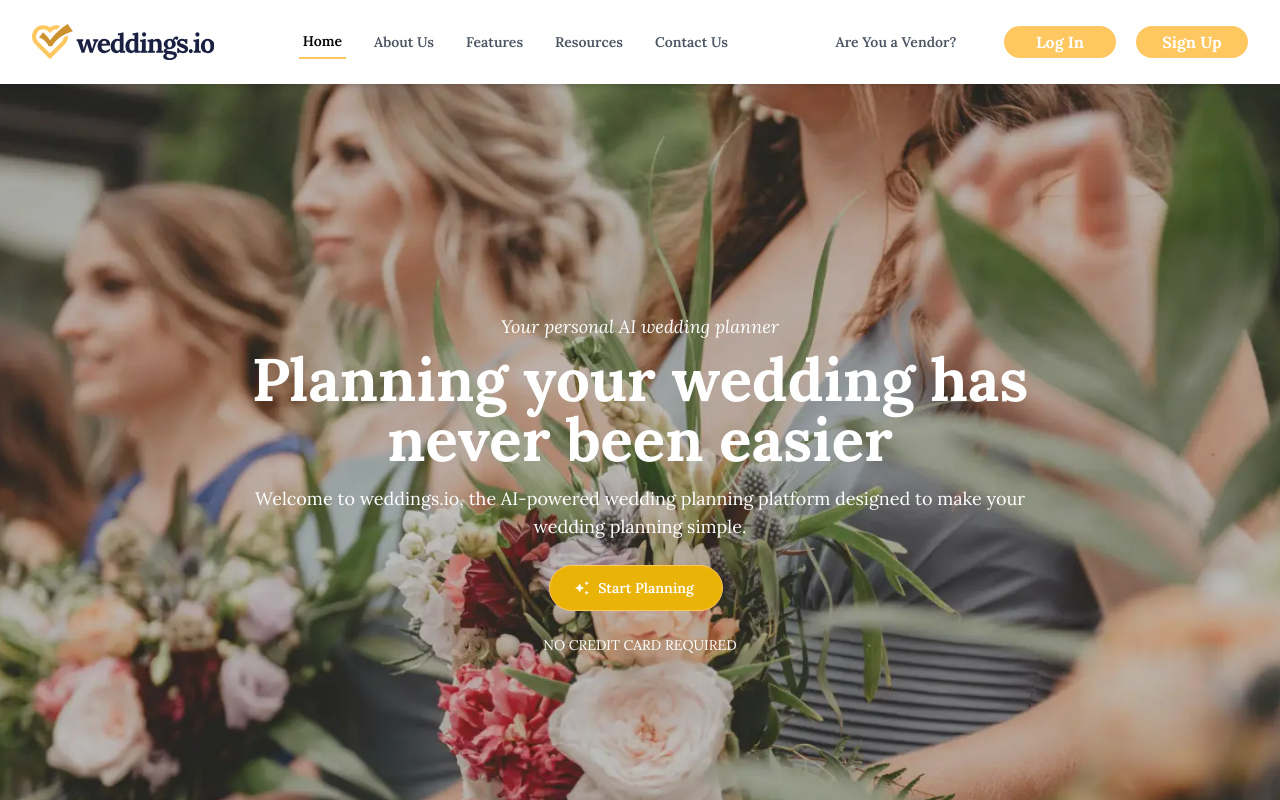
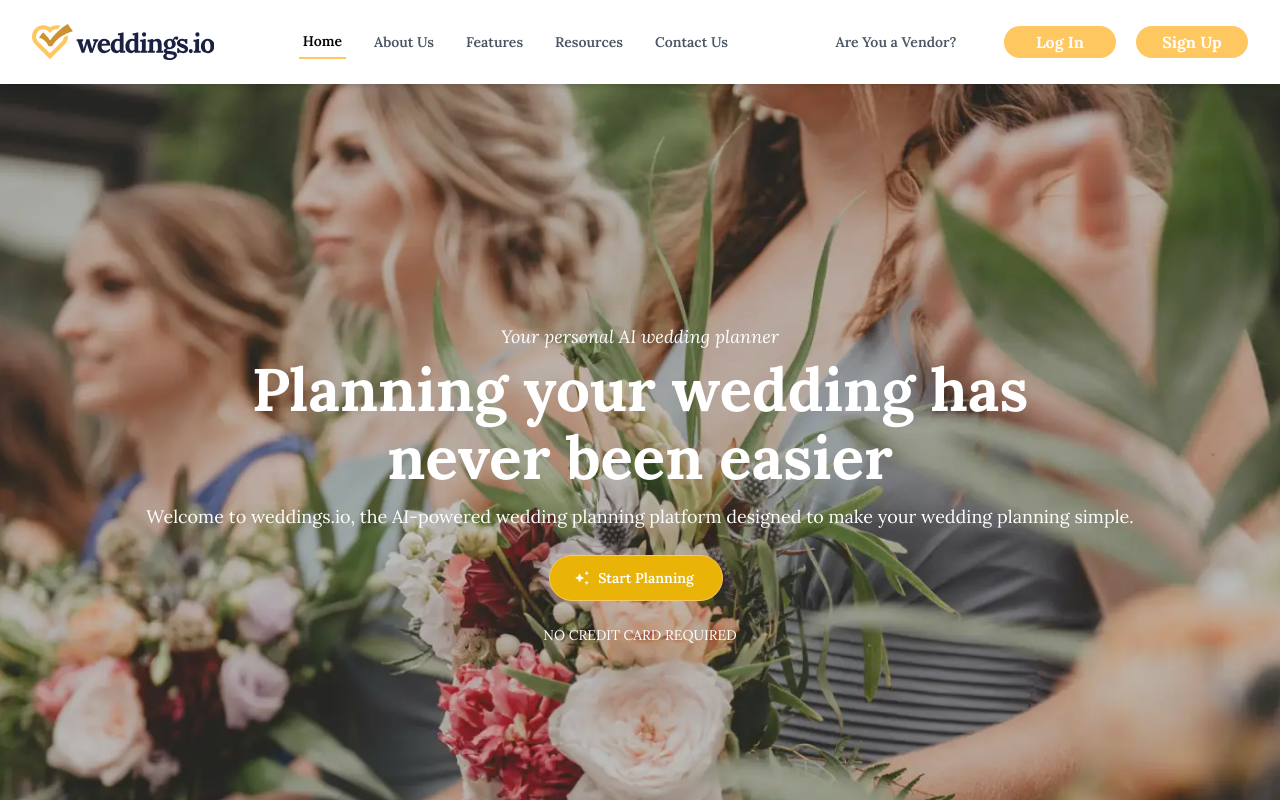
Before and after one commit to Parth-Patadiya/WeddingsIO, a React (Create React App) app: page / in a window 1280 px wide. Shown: the top 800 px of the page. Built offline with nearby package versions, Linux system fonts and the light colour scheme.

Commit message:
minor fix for text on main carousel

```diff
--- a/src/components/CarouselMain.js
+++ b/src/components/CarouselMain.js
@@ -75,8 +75,9 @@ const CarouselMain = () => {
       >
         <div className="relative z-10 w-[90%] sm:w-[66.666667%] flex flex-col items-center justify-center h-full text-center text-white px-4">
           <h2 className="sm:text-lg text-sm font-light italic">Your personal AI wedding planner</h2>
-          <h1 className="text-3xl md:text-6xl font-bold mt-2">Planning your wedding has never been easier</h1>
-          <p className="mt-4 sm:text-lg text-sm">
+          <h1 className="text-3xl md:text-6xl font-bold mt-2">Planning your wedding has</h1>
+          <h1 className="text-3xl md:text-6xl font-bold mt-2">never been easier</h1>
+          <p className="mt-4 sm:text-lg text-sm whitespace-nowrap">
             Welcome to weddings.io, the AI-powered wedding planning platform designed to make your wedding planning simple.
           </p>
           <button className="flex h-8  top-1/2 mr-2 pr-7 pl-4 pb-8 pt-2 sm:pt-3 my-6 rounded-full font-semibold bg-yellow-500 text-light-500 border hover:bg-yellow-500 hover:text-white focus:outline-none border-light text-sm" onClick={openModal}>
```
